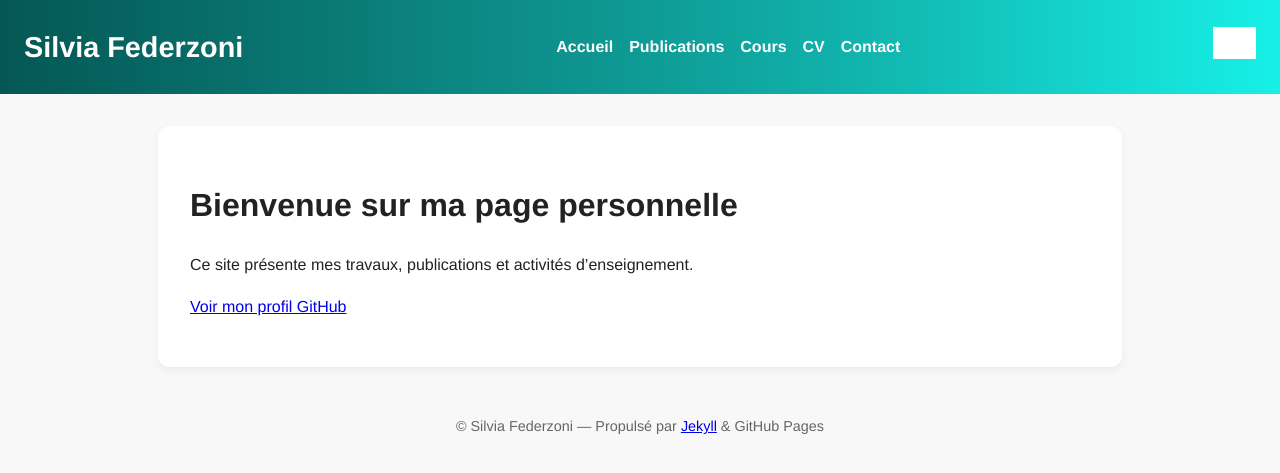
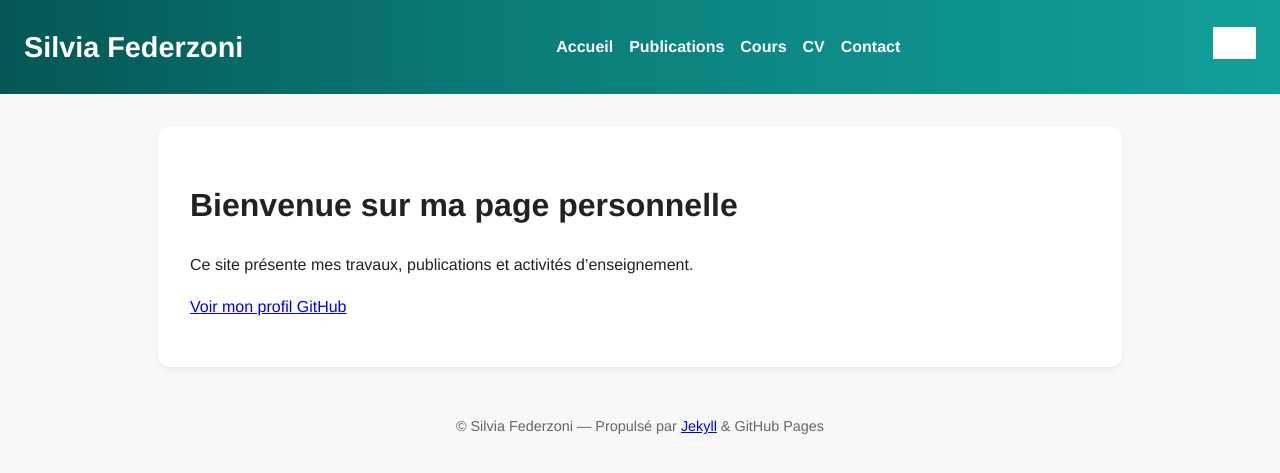
Before and after one commit to SFederzoni/SilviaFederzoni, a Jekyll site: the page built from index.md, in a window 1280 px wide. Shown: the top 473 px of the page. Built offline with Jekyll 4.4.1, drawn with Linux system fonts in a browser that asks for light colours; grey boxes are pictures that could not be loaded.

Commit message:
Update default.html

```diff
--- a/_layouts/default.html
+++ b/_layouts/default.html
@@ -25,7 +25,7 @@
          Bandeau principal (header)
          ============================= */
       header {
-        background: linear-gradient(to right, #055754, #06635f, #086f6b, #0a7b77, #0c8883, #0e948f, #0fa19b, #11aea8, #12beb7, #14cfc7, #15dfd7, #17f0e7);
+        background: linear-gradient(to right, #055754, #065f5c, #076864, #09706d, #0a7975, #0b7f7b, #0c8581, #0d8b87, #0e908c, #0f9590, #109a95, #119f9a);
         color: white;
         padding: 1.5rem;
         display: flex;
```
